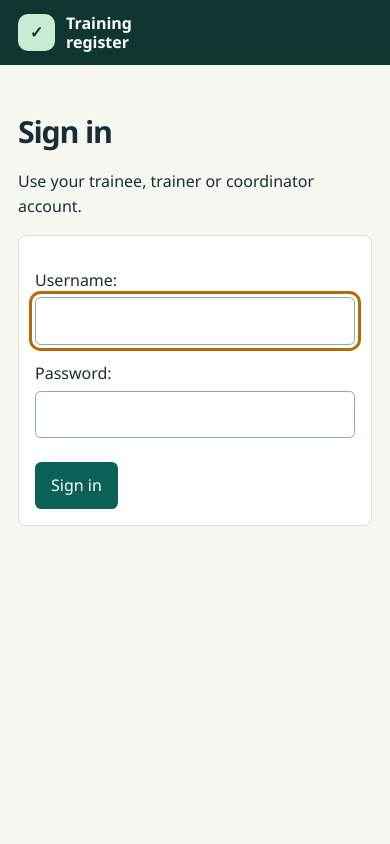
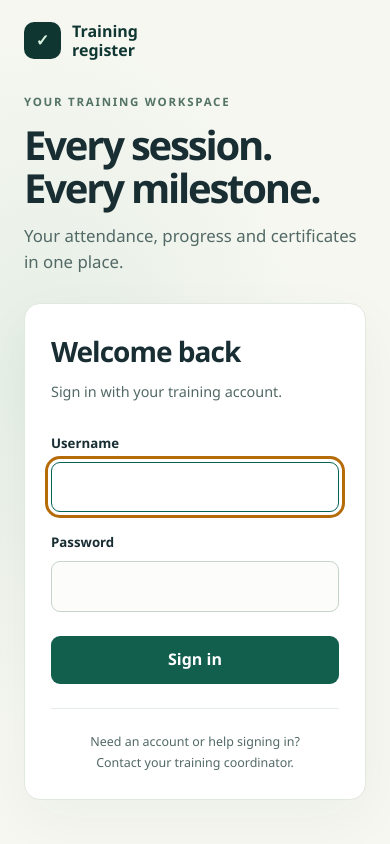
Before and after one commit to coder21-sp/trainee-attendance-register, a Django app: page /login/ in a window 390 px wide. Run offline with Django 5.2, Linux system fonts and the light colour scheme.

Commit message:
Redesign shared sign-in with responsive split layout

```diff
--- a/training/static/register.css
+++ b/training/static/register.css
@@ -120,3 +120,52 @@ h1 { font-size: clamp(1.9rem, 4vw, 2.7rem); letter-spacing: -.04em; overflow-wra
   .app-frame { display: block; }
   main { max-width: none; padding: 0; }
 }
+
+/* Shared sign-in page. */
+.app-frame-public {
+  display: block;
+  background: radial-gradient(ellipse at 12% 45%, #e4eee5 0, transparent 55%), #f6f7f1;
+}
+.app-frame-public .app-sidebar {
+  background: transparent;
+  padding: 30px clamp(24px, 6vw, 90px);
+}
+.app-frame-public .app-brand { color: var(--deep); }
+.app-frame-public .app-brandmark { background: var(--deep); color: #d8f2df; }
+.app-frame-public main { max-width: 1160px; padding: 28px 40px 80px; }
+.login-layout {
+  display: grid;
+  grid-template-columns: minmax(0, 1fr) minmax(320px, 420px);
+  gap: clamp(32px, 7vw, 110px);
+  align-items: center;
+  min-height: 62vh;
+}
+.login-eyebrow { color: #537365; font-size: .72rem; font-weight: 750; letter-spacing: .15em; margin: 0 0 20px; }
+.login-intro h1 { font-size: clamp(2.5rem, 4.6vw, 4rem); letter-spacing: -.055em; line-height: 1.08; margin: 0; font-weight: 650; }
+.login-lead { color: var(--muted); font-size: 1.05rem; max-width: 340px; margin: 22px 0 30px; }
+.login-roles { margin: 0; max-width: 380px; border-top: 1px solid #cfddd2; }
+.login-roles div { padding: 13px 0; border-bottom: 1px solid #cfddd2; }
+.login-roles dt { font-size: .86rem; font-weight: 700; }
+.login-roles dd { margin: 3px 0 0; color: var(--muted); font-size: .82rem; }
+.login-card { background: #fff; border: 1px solid #e1e8df; border-radius: 22px; padding: clamp(24px, 3vw, 40px); box-shadow: 0 18px 55px #12382e0b; }
+.login-card-heading h2 { font-size: 1.75rem; letter-spacing: -.035em; margin: 0 0 7px; }
+.login-card-heading p { color: var(--muted); font-size: .9rem; margin: 0 0 30px; }
+.login-field { margin-bottom: 20px; }
+.login-field label { font-size: .83rem; font-weight: 650; margin-bottom: 8px; }
+.login-field input:not([type=checkbox]) { width: 100%; max-width: none; margin: 0; min-height: 48px; padding: 12px 14px; border: 1px solid #c5d3ca; border-radius: 9px; background: #fcfdfb; font-size: 1rem; }
+.login-field input:focus { border-color: #056356; background: white; }
+.login-submit { width: 100%; min-height: 48px; border-radius: 9px; background: #125f4e; font-weight: 650; margin-top: 4px; }
+.login-submit:hover { background: #0d493c; }
+.login-help { margin: 24px 0 0; padding-top: 22px; border-top: 1px solid #e5ebe5; text-align: center; color: var(--muted); font-size: .78rem; line-height: 1.7; }
+.login-errors { background: #fff2ef; color: #8a3526; border-radius: 8px; padding: 12px; margin-bottom: 20px; font-size: .85rem; }
+.login-errors ul, .login-field .errorlist { padding-left: 18px; margin: 0; }
+@media (max-width: 760px) {
+  .app-frame-public .app-sidebar { padding: 22px 24px; }
+  .app-frame-public main { padding: 12px 24px 40px; }
+  .login-layout { grid-template-columns: minmax(0, 1fr); gap: 28px; max-width: 460px; margin: auto; min-height: auto; }
+  .login-intro h1 { font-size: 2.5rem; }
+  .login-eyebrow { margin-bottom: 12px; }
+  .login-lead { margin: 14px 0 0; }
+  .login-roles { display: none; }
+  .login-card { padding: 26px; border-radius: 16px; }
+}
--- a/training/templates/login.html
+++ b/training/templates/login.html
@@ -1 +1,38 @@
-{% extends 'base.html' %}{% block content %}<h1>Sign in</h1><p>Use your trainee, trainer or coordinator account.</p><form method="post" class="panel">{% csrf_token %}{{ form.as_p }}<button>Sign in</button></form>{% endblock %}
+{% extends 'base.html' %}
+{% block title %}Sign in | Training register{% endblock %}
+{% block content %}
+<section class="login-layout" aria-labelledby="login-heading">
+  <div class="login-intro">
+    <p class="login-eyebrow">YOUR TRAINING WORKSPACE</p>
+    <h1>Every session.<br>Every milestone.</h1>
+    <p class="login-lead">Your attendance, progress and certificates in one place.</p>
+    <dl class="login-roles">
+      <div><dt>Trainees</dt><dd>Track your progress and download approved certificates.</dd></div>
+      <div><dt>Trainers</dt><dd>Open your registers and record attendance.</dd></div>
+      <div><dt>Coordinators</dt><dd>Review attendance and approve certificates.</dd></div>
+    </dl>
+  </div>
+  <div class="login-card">
+    <div class="login-card-heading">
+      <h2 id="login-heading">Welcome back</h2>
+      <p>Sign in with your training account.</p>
+    </div>
+    <form method="post" class="login-form">
+      {% csrf_token %}
+      {% if form.non_field_errors %}<div class="login-errors" role="alert">{{ form.non_field_errors }}</div>{% endif %}
+      <div class="login-field">
+        <label for="{{ form.username.id_for_label }}">Username</label>
+        {{ form.username }}
+        {{ form.username.errors }}
+      </div>
+      <div class="login-field">
+        <label for="{{ form.password.id_for_label }}">Password</label>
+        {{ form.password }}
+        {{ form.password.errors }}
+      </div>
+      <button class="login-submit" type="submit">Sign in</button>
+    </form>
+    <p class="login-help">Need an account or help signing in?<br>Contact your training coordinator.</p>
+  </div>
+</section>
+{% endblock %}
```
